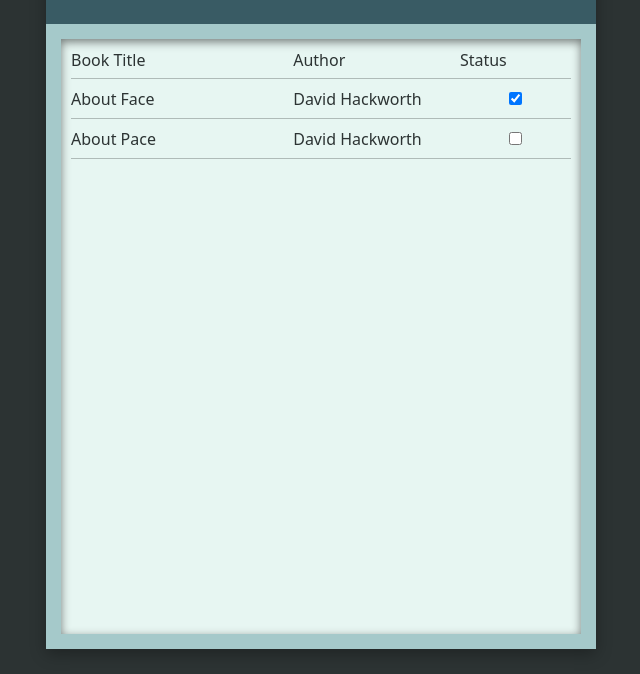
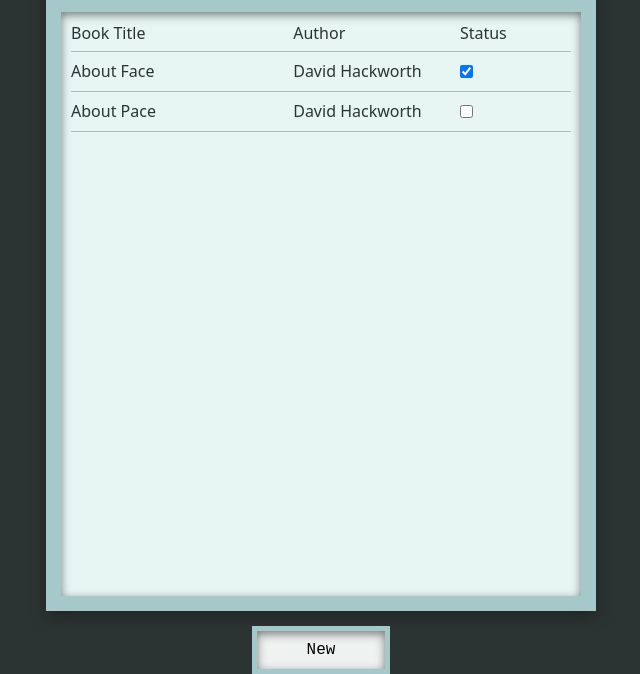
Before and after one commit to Tiyoriyo/library, a plain HTML site: page index.html in a window 1280 px wide. Shown: the part 126-800 px from the top of the page, without its empty margins (319-959 px from the left). Drawn offline with Linux system fonts and the light colour scheme.

Commit message:
Add new item button

```diff
--- a/index.html
+++ b/index.html
@@ -23,5 +23,6 @@
             </div>
         </div>
     </div>
+    <button class="newItem">New</button>
 </body>
 </html>
--- a/style.css
+++ b/style.css
@@ -7,6 +7,7 @@
 body {
     background-color: #2C3333;
     display: flex;
+    flex-direction: column;
     justify-content: center;
     align-items: center;
     height: 100vh;
@@ -77,3 +78,32 @@ div.main-header > div {
 .item {
     height: 50px;
 }
+
+input[type='checkbox'] {
+    display: flex;
+    justify-self: flex-start;
+}
+
+.newItem {
+    margin-top: 15px;
+    appearance: none;
+    -moz-appearance: none;
+    padding: 10px 50px;
+    border: none;
+    border: 5px solid #A5C9CA;
+    background-color: #eef2f1;
+    box-shadow: inset 0px 3px 10px rgba(0, 0, 0, 0.5);
+    font-size: 16px;
+    font-family: monospace;
+}
+
+.newItem:hover {
+    cursor: pointer;
+    background-color: #e1e1e1;
+    border: 5px solid #7f9d9e;
+
+}
+
+.newItem:active {
+    box-shadow: inset 0px 3px 10px rgba(0, 0, 0, 0.3);
+}
```
